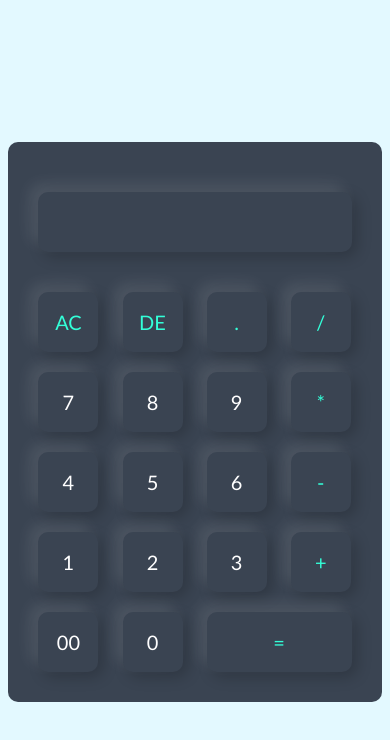
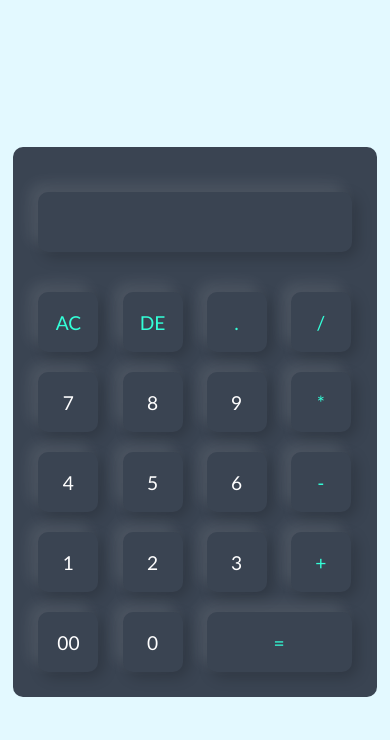
Before and after one commit to kanchan-mi07/CODSOFT-L3, a plain HTML site: page index.html in a window 390 px wide. Drawn offline with Linux system fonts and the light colour scheme.

Commit message:
Update style.css

```diff
--- a/style.css
+++ b/style.css
@@ -47,3 +47,19 @@ form input.equal{
 form input.operator{
     color: #33ffd8;
 }
+@media (max-width: 500px) {
+    .calculator {
+        max-width: 100%;
+        padding: 15px;
+    }
+
+.display input {
+    font-size: 1.8rem;
+}
+    .calculator form input {
+        font-size: 1.2rem;
+    }
+    form input.equal {
+        max-width: 45%;
+    }
+}
```
